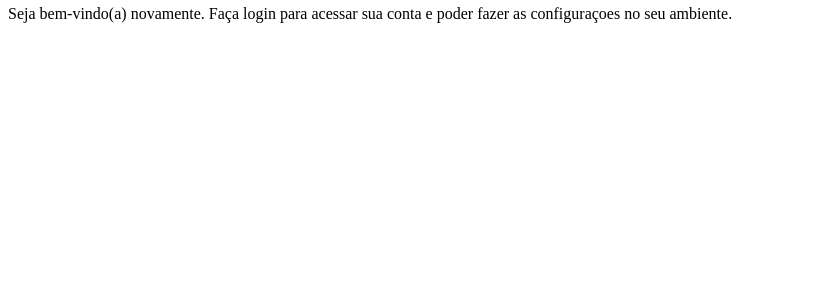
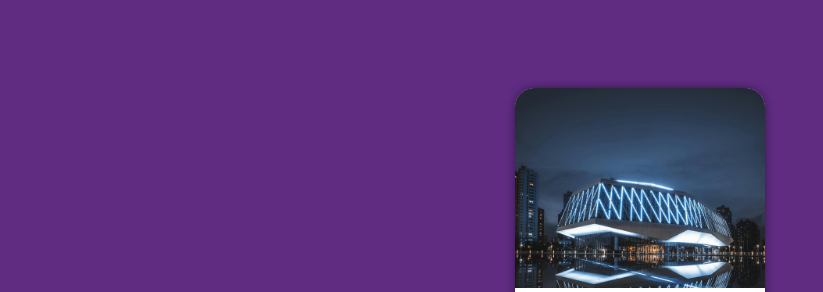
Before and after one commit to tiagomoravia/projeto-login, a plain HTML site: page index.html in a window 1280 px wide. Shown: the part 62-354 px from the top of the page, without its empty margins (0-823 px from the left). Drawn offline with Linux system fonts and the light colour scheme.

Commit message:
atualizando os estilos

```diff
--- a/estilos/style.css
+++ b/estilos/style.css
@@ -1 +1,44 @@
 @charset "UTF-8";
+
+* {
+    font-family: -apple-system, BlinkMacSystemFont, 'Segoe UI', Roboto, Oxygen, Ubuntu, Cantarell, 'Open Sans', 'Helvetica Neue', sans-serif;
+    padding: 0px;
+    margin: 0px;
+    box-sizing: border-box;
+}
+
+body, html {
+    background-color: #5f2c82;
+    height: 100vh;
+    width: 100vw;
+}
+
+main {
+    position: relative;
+    height: 100vh;
+    width: 100vw;
+}
+
+section#login {
+    position: absolute;
+    top: 50%;
+    left: 50%;
+    transform: translate(-50%, -50%);
+    overflow: hidden;
+    background-color: white;
+    width: 250px;
+    height: 500px;
+    border-radius: 20px;
+    box-shadow: 0px 0px 10px rgba(0, 0, 0, 0.450);
+}
+section#login > div#imagem {
+    display: block;
+    background: #5f2c82 url(../imagens/pexels-rick98-2793459.jpg);
+    background-size: cover;
+    height: 200px;
+}
+
+section#login > div#formulario {
+    display: block;
+    padding: 10px;
+}
```
Also changed, not shown: index.html (line endings or trailing spaces).
